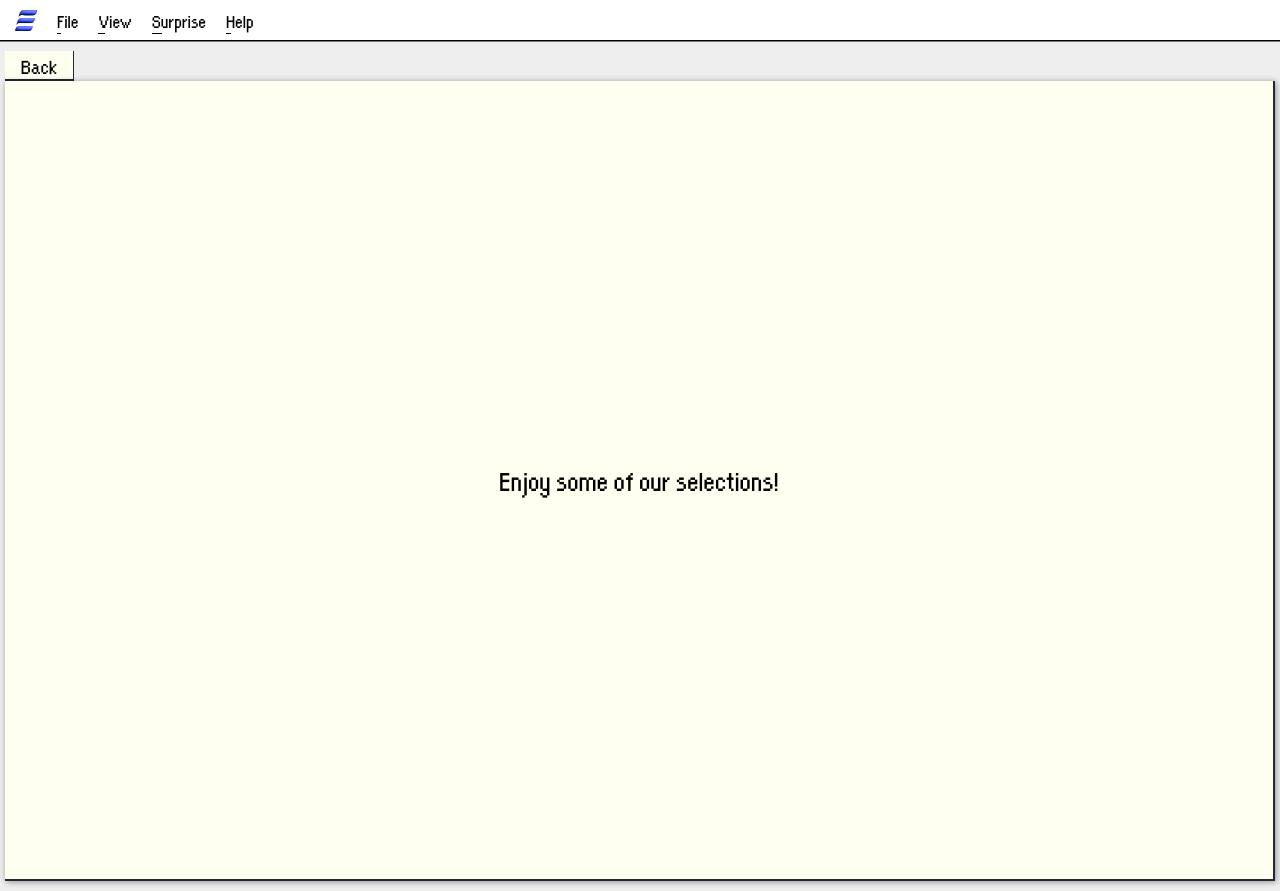
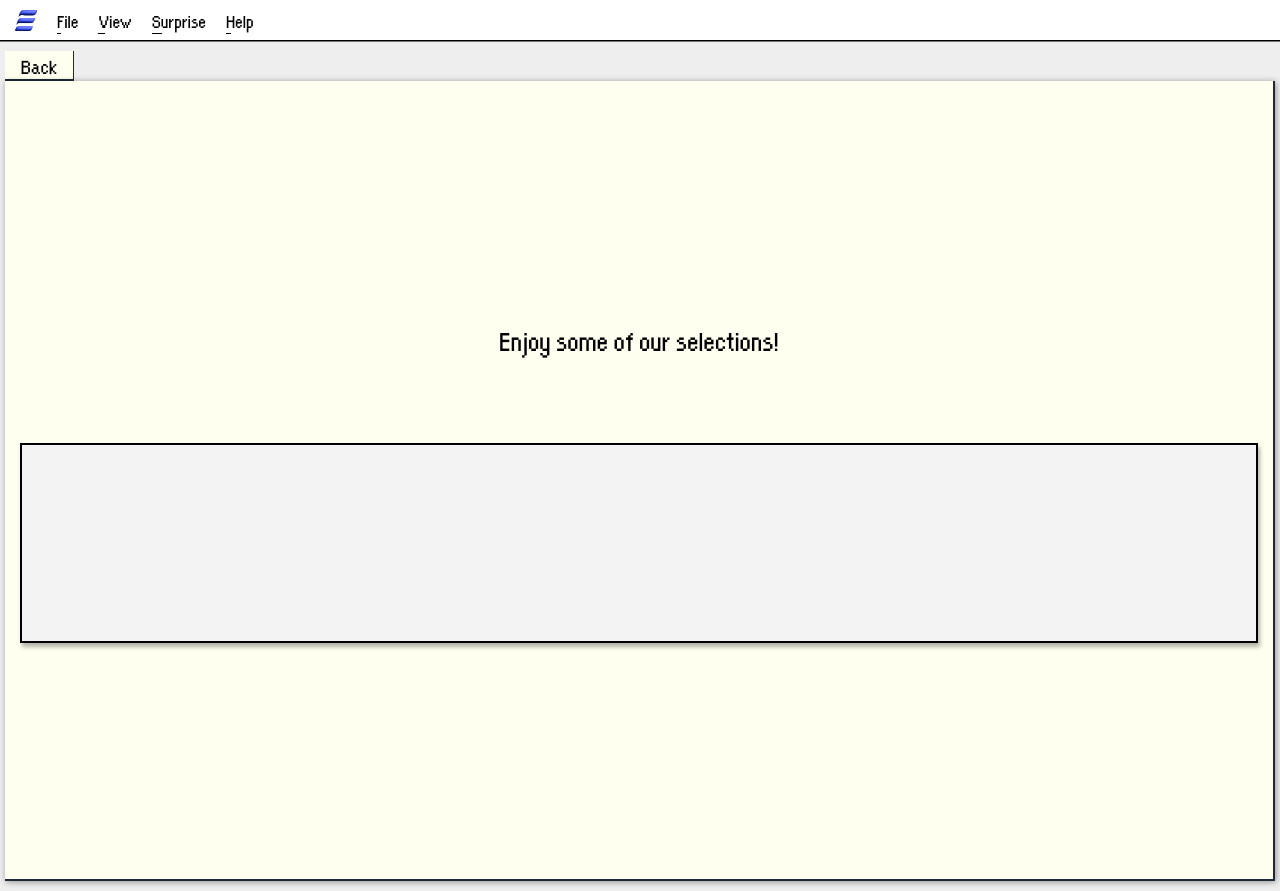
Before and after one commit to achiewe/project-erko-front, a Next.js app: page /erko/music in a window 1280 px wide. Built offline with nearby package versions, Linux system fonts and the light colour scheme.

Commit message:
style musicPlay container

```diff
--- a/src/app/components/MusicContainer/MusicContainer.tsx
+++ b/src/app/components/MusicContainer/MusicContainer.tsx
@@ -1,12 +1,14 @@
 import React from "react";
+import MusicPlayContainer from "./MusicPlayContainer";
 
 export default function MusicContainer() {
   return (
     <div
-      className="flex flex-col gap-y-[80px] w-full items-center justify-center min-h-screen bg-[#FFFFF0]
+      className="flex flex-col gap-y-[80px] px-[15px] w-full items-center justify-center min-h-screen bg-[#FFFFF0]
   border-r-2 border-b-2 border-gray-800 drop-shadow-[1px_1px_3px_rgba(0,0,0,0.40)] py-[40px] relative"
     >
       <h3 className="text-[30px]">Enjoy some of our selections!</h3>
+      <MusicPlayContainer />
     </div>
   );
 }
--- a/src/app/components/MusicContainer/MusicPlayContainer.tsx
+++ b/src/app/components/MusicContainer/MusicPlayContainer.tsx
@@ -1,5 +1,7 @@
 import React from "react";
 
 export default function MusicPlayContainer() {
-  return <div className="w-full bg-[#F3F3F3] felx flex-col gap-[30px]"></div>;
+  return (
+    <div className="w-full h-[200px] bg-[#F3F3F3] drop-shadow-[2px_4px_2px_rgba(0,0,0,0.3)] flex flex-col gap-[30px] border-black border-2"></div>
+  );
 }
```
